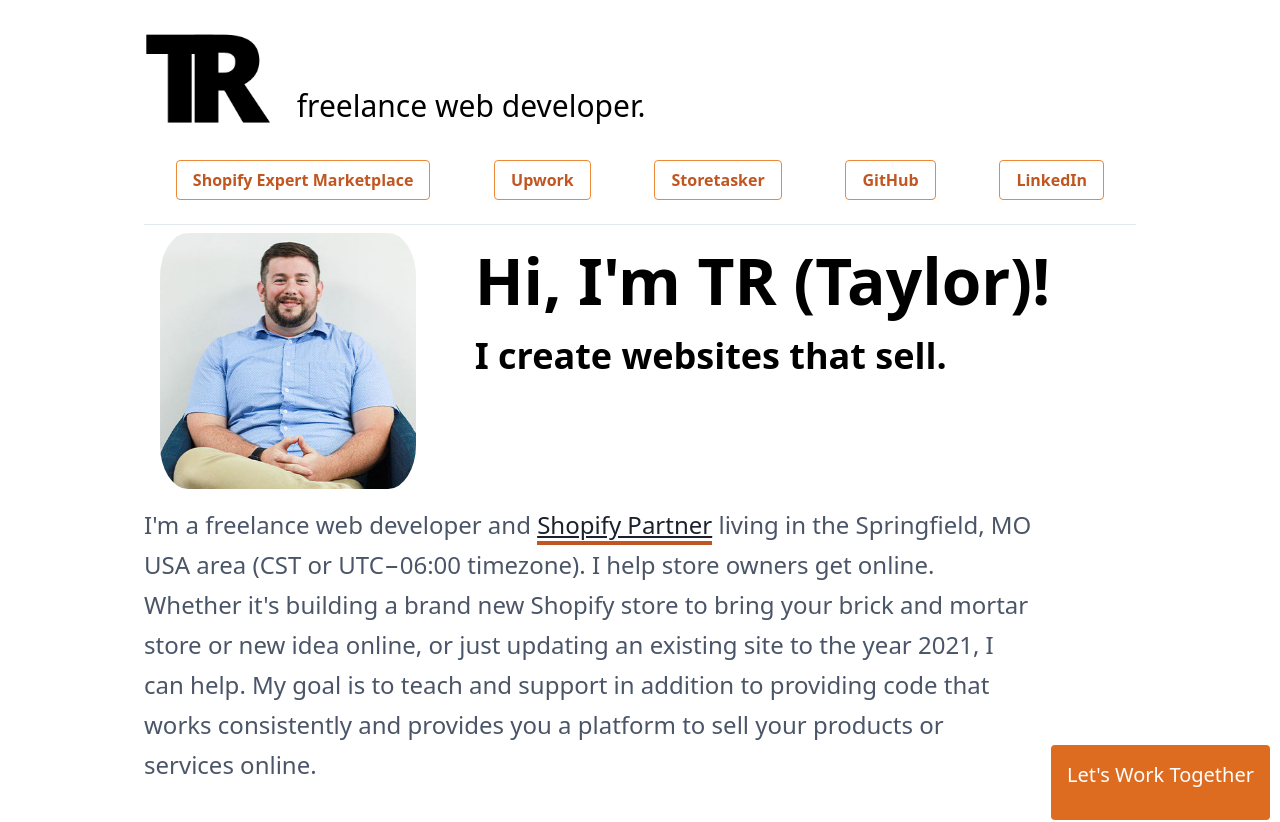
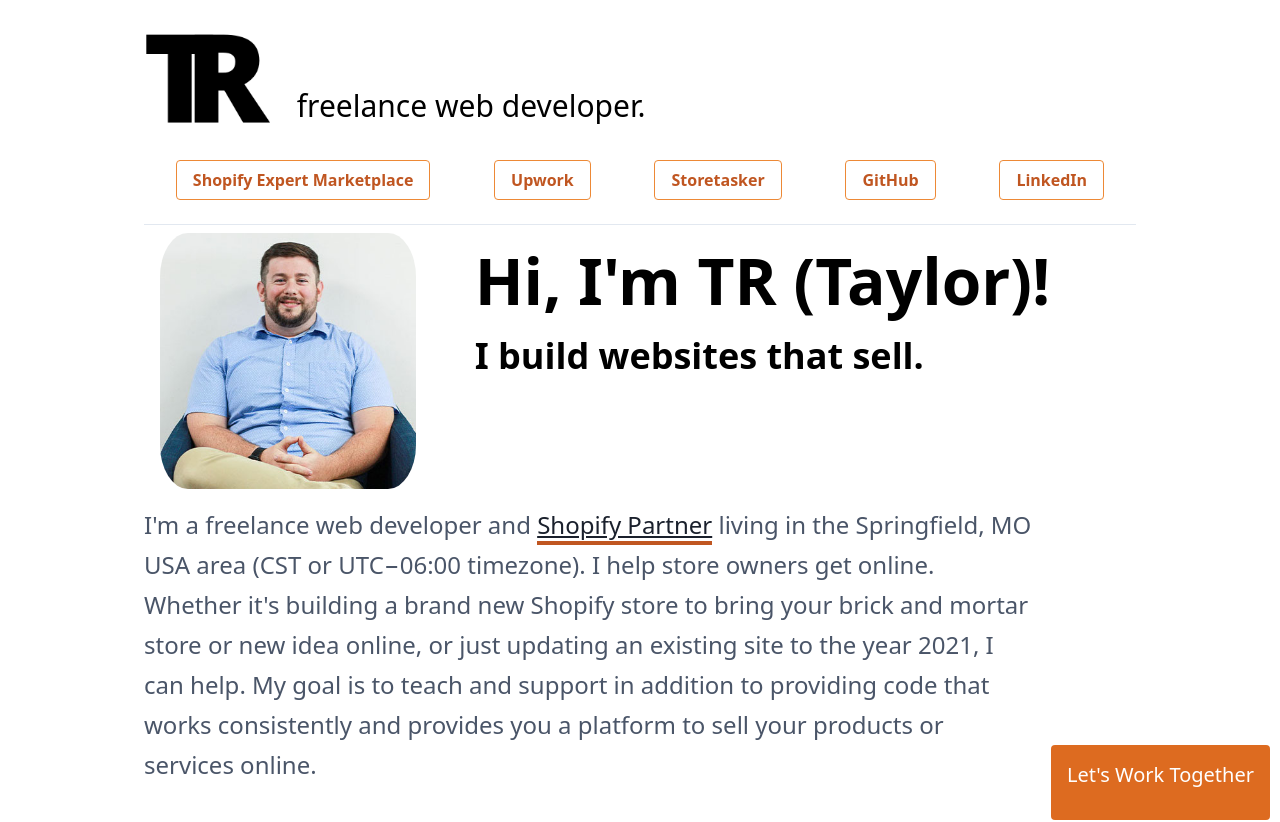
Before and after one commit to tpage99/trpage-dev-portfolio, a Next.js app: page / in a window 1280 px wide. Shown: the top 822 px of the page. Built offline with nearby package versions, Linux system fonts and the light colour scheme.

Commit message:
updated for wording

```diff
--- a/components/start-here.js
+++ b/components/start-here.js
@@ -2,7 +2,8 @@ export default function StartHere() {
   return (
     <article className="text-center rounded-xl shadow-xl m-4 p-2 bg-gray-700">
       <h2 className="text-5xl font-bold text-white">Start Here</h2>
-      <p className="text-xl text-white p-4">If you're interested in starting a Shopify project or just learning more about the platform, give me a shout! I would be happy to answer your questions or get you started on your road to a successful and thriving store with Shopify. Reach out by <a href="mailto:taylor@thepagesmedia.com" className="go-link">email</a> or check out my profile on the <a href="https://experts.shopify.com/the-pages-media" className="go-link">Shopify Expert Marketplace</a> to get started. </p>
+      <p className="text-xl text-white p-4">If you're interested in starting a Shopify project or just learning more about the platform, give me a shout! I would be happy to answer your questions or get you started on your road to a successful and thriving store with Shopify.</p>
+      <p className="text-xl text-white p-4">Send me an <a href="mailto:taylor@thepagesmedia.com" className="go-link">email</a> or check out my profile on the <a href="https://experts.shopify.com/the-pages-media" className="go-link">Shopify Expert Marketplace</a> to get started. </p>
     </article>
   )
 }
--- a/pages/index.js
+++ b/pages/index.js
@@ -33,7 +33,7 @@ export default function Home() {
       <h2 className="m-0 p-0 text-3xl md:text-6xl text-center md:text-left font-bold">
           Hi, I'm TR (Taylor)!
         </h2>
-        <h3 className="text-2xl md:text-4xl text-center md:text-left m-0 p-0 font-bold">I create websites that sell.</h3>
+        <h3 className="text-2xl md:text-4xl text-center md:text-left m-0 p-0 font-bold">I build websites that sell.</h3>
       </div>
       </section>
 
```
